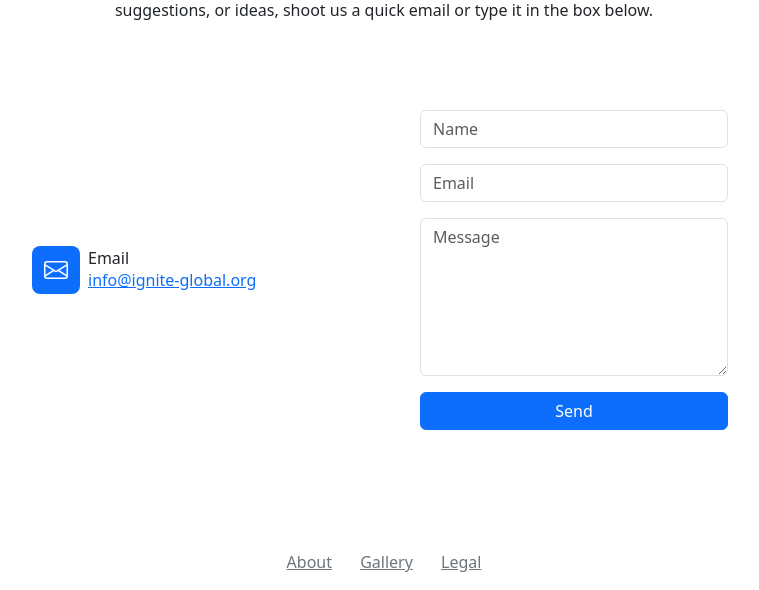
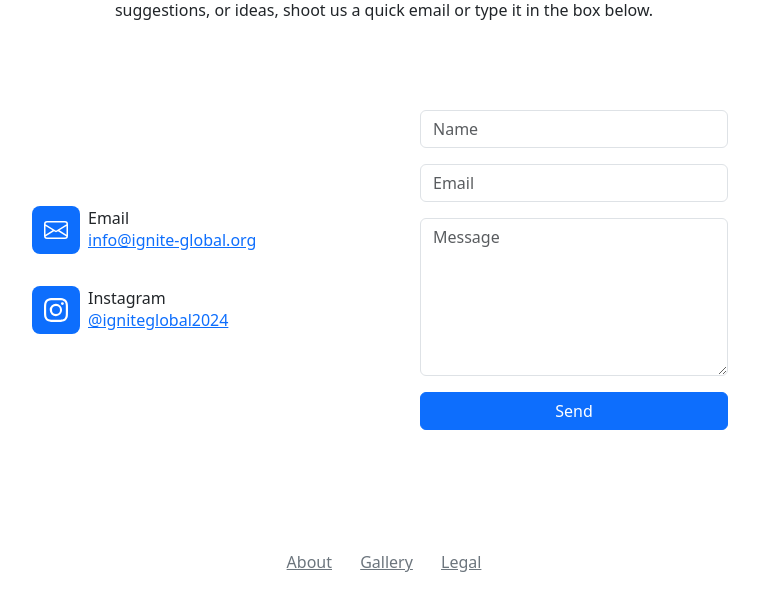
Before and after one commit to wenbang24/ignite, a Flask app: page /contact in a window 1280 px wide. Shown: the part 192-782 px from the top of the page, without its empty margins (256-1015 px from the left). Run offline with Flask 3, Linux system fonts and the light colour scheme; some libraries are stand-ins or nearby versions.

Commit message:
add instagram

```diff
--- a/templates/contact.html
+++ b/templates/contact.html
@@ -27,6 +27,18 @@
                             <a class="mb-0" href="mailto:info@ignite-global.org">info@ignite-global.org</a>
                         </div>
                     </div>
+                    <div class="d-flex align-items-center p-3">
+                        <div
+                            class="bs-icon-md bs-icon-rounded bs-icon-primary d-flex flex-shrink-0 justify-content-center align-items-center d-inline-block bs-icon">
+                            <svg class="bi bi-envelope" xmlns="http://www.w3.org/2000/svg" width="1em" height="1em"
+                                fill="currentColor" viewBox="0 0 16 16">
+                                <path d="M8 0C5.829 0 5.556.01 4.703.048 3.85.088 3.269.222 2.76.42a3.9 3.9 0 0 0-1.417.923A3.9 3.9 0 0 0 .42 2.76C.222 3.268.087 3.85.048 4.7.01 5.555 0 5.827 0 8.001c0 2.172.01 2.444.048 3.297.04.852.174 1.433.372 1.942.205.526.478.972.923 1.417.444.445.89.719 1.416.923.51.198 1.09.333 1.942.372C5.555 15.99 5.827 16 8 16s2.444-.01 3.298-.048c.851-.04 1.434-.174 1.943-.372a3.9 3.9 0 0 0 1.416-.923c.445-.445.718-.891.923-1.417.197-.509.332-1.09.372-1.942C15.99 10.445 16 10.173 16 8s-.01-2.445-.048-3.299c-.04-.851-.175-1.433-.372-1.941a3.9 3.9 0 0 0-.923-1.417A3.9 3.9 0 0 0 13.24.42c-.51-.198-1.092-.333-1.943-.372C10.443.01 10.172 0 7.998 0zm-.717 1.442h.718c2.136 0 2.389.007 3.232.046.78.035 1.204.166 1.486.275.373.145.64.319.92.599s.453.546.598.92c.11.281.24.705.275 1.485.039.843.047 1.096.047 3.231s-.008 2.389-.047 3.232c-.035.78-.166 1.203-.275 1.485a2.5 2.5 0 0 1-.599.919c-.28.28-.546.453-.92.598-.28.11-.704.24-1.485.276-.843.038-1.096.047-3.232.047s-2.39-.009-3.233-.047c-.78-.036-1.203-.166-1.485-.276a2.5 2.5 0 0 1-.92-.598 2.5 2.5 0 0 1-.6-.92c-.109-.281-.24-.705-.275-1.485-.038-.843-.046-1.096-.046-3.233s.008-2.388.046-3.231c.036-.78.166-1.204.276-1.486.145-.373.319-.64.599-.92s.546-.453.92-.598c.282-.11.705-.24 1.485-.276.738-.034 1.024-.044 2.515-.045zm4.988 1.328a.96.96 0 1 0 0 1.92.96.96 0 0 0 0-1.92m-4.27 1.122a4.109 4.109 0 1 0 0 8.217 4.109 4.109 0 0 0 0-8.217m0 1.441a2.667 2.667 0 1 1 0 5.334 2.667 2.667 0 0 1 0-5.334"></path>
+                            </svg></div>
+                        <div class="px-2">
+                            <h6 class="mb-0">Instagram</h6>
+                            <a class="mb-0" href="https://instagram.com/igniteglobal2024">@igniteglobal2024</a>
+                        </div>
+                    </div>
                 </div>
             </div>
             <div class="col-md-6 col-lg-5 col-xl-4">
```
